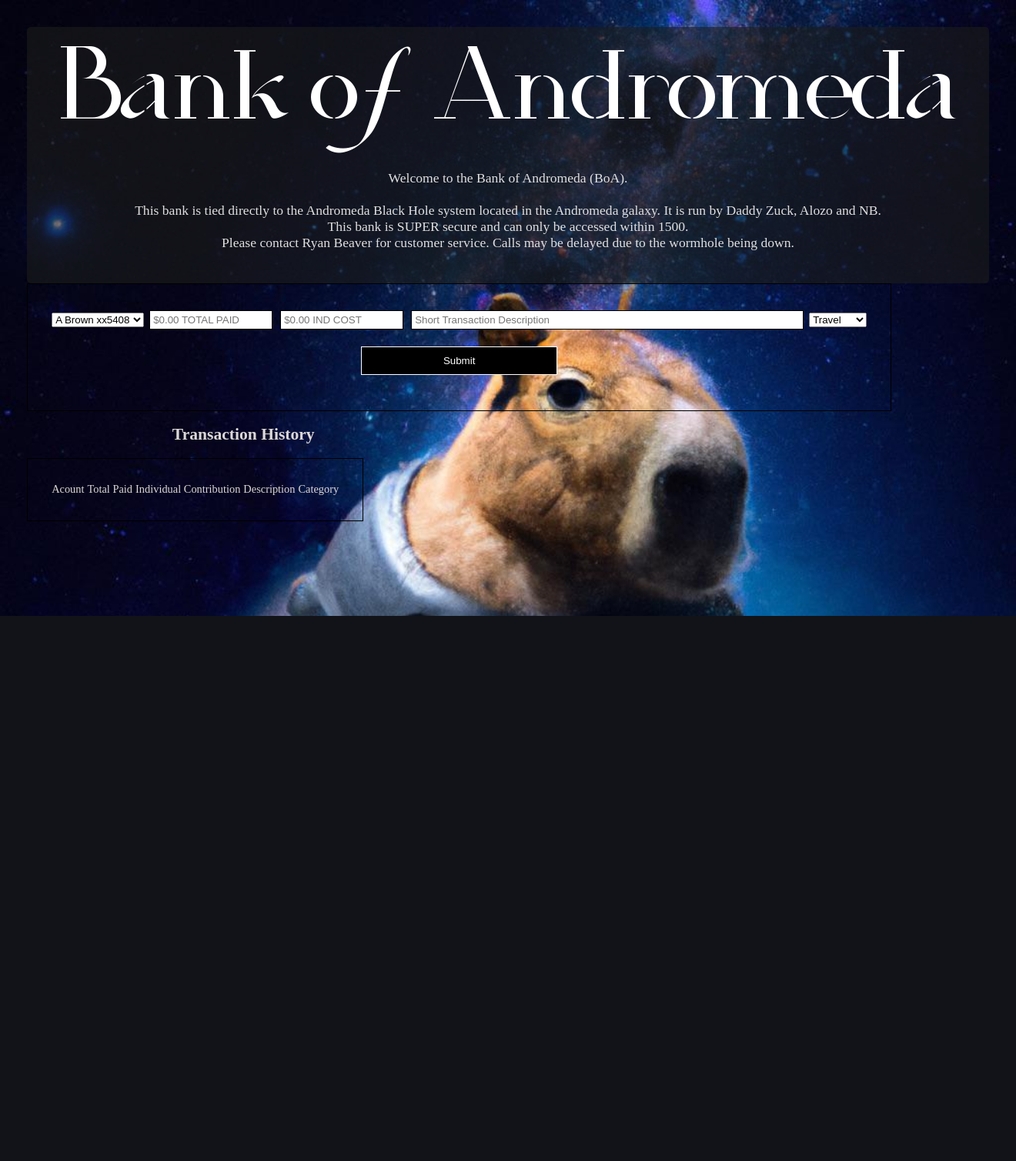
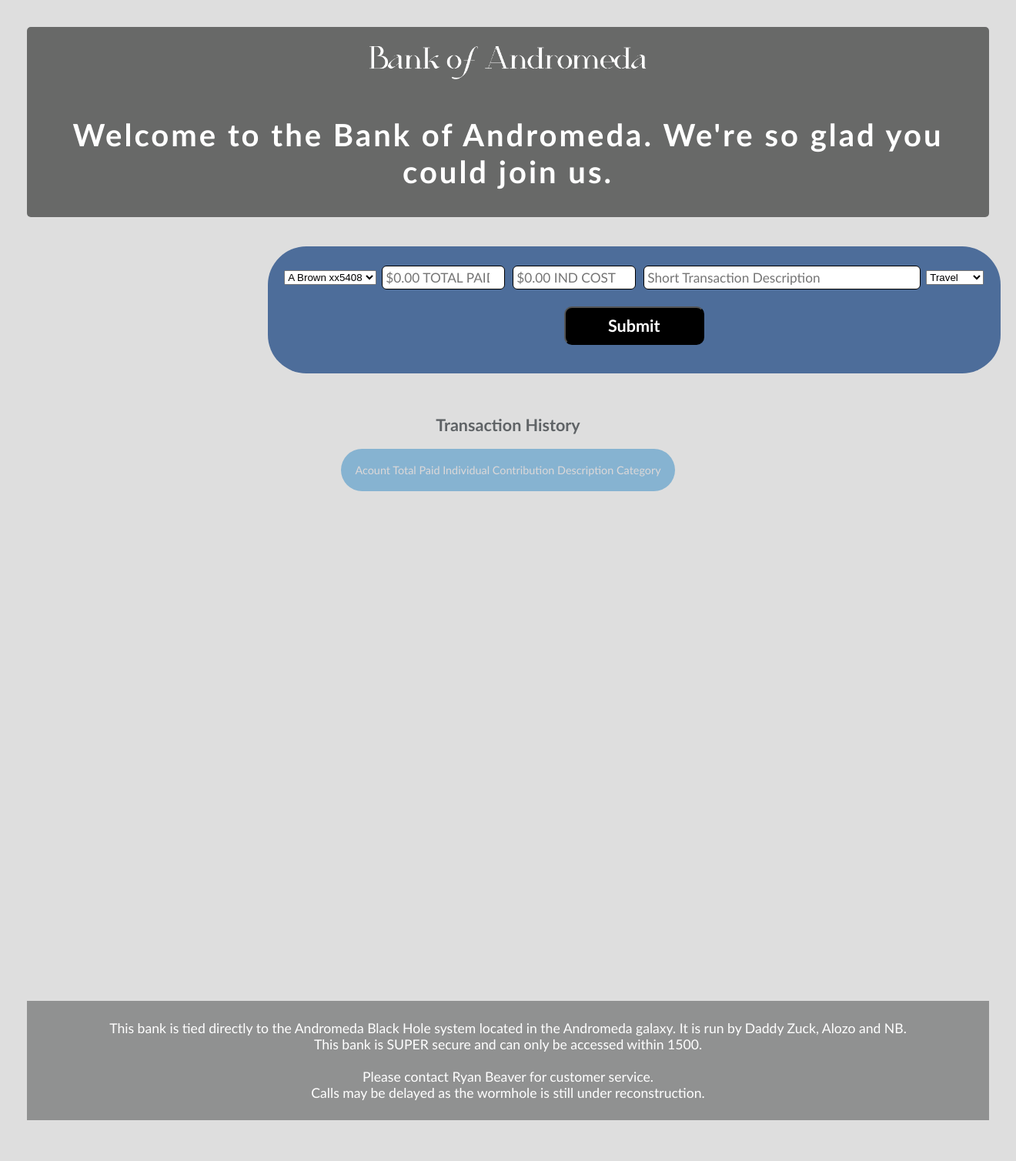
Before and after one commit to alizabrownie/LCDM, a PHP site: page /bankOfAndromeda/index.html in a window 1320 px wide. Shown: the whole page at 77% size. Before the commit the page ends 800 px from the top, so only its background shows below. Run offline with PHP 8.4, Linux system fonts and the light colour scheme.

Commit message:
NB | initial commit with kinda good looking stuffgit add bankOfAndromeda/index.html bankOfAndromeda/mainCss.css

```diff
--- a/bankOfAndromeda/index.html
+++ b/bankOfAndromeda/index.html
@@ -28,16 +28,15 @@ Functionality WILL NOT WORK on this page
 
 <body>
     <div class="intro">
-        <img src="logo.png" />
-        <p>Welcome to the Bank of Andromeda (BoA).
-            <br /><br />This bank is tied directly to the Andromeda Black Hole system located in the Andromeda galaxy.
-            It is run by Daddy Zuck, Alozo and NB. <br />This bank is SUPER secure and can only be accessed within 1500.
-            <br />Please contact Ryan Beaver for customer service. Calls may be delayed due to the wormhole being down.
+        <img src="logo.png" class="center"/>
+        <div class="container">
+            <span class="text1"><br />Welcome to the Bank of Andromeda. We're so glad you could join us.</span>
+        </div>
     </div>
-
-    <div class="BoA">
+    <br/><br/>
+    <div class="BoA" class="center">
         <form action="php/table_transfer.php" method="post" >
-        <table id="user_input">
+        <table>
             <tr class="input_row">
                 <td>
                     <select name="payer">
@@ -48,8 +47,8 @@ Functionality WILL NOT WORK on this page
                 </td>
                 <td><input type="number" name="total_paid" placeholder="$0.00 TOTAL PAID" class="numeric_field"></td>
                 <td><input type="number" name="ind_contribution" placeholder="$0.00 IND COST" class="numeric_field"></td>
-                <td><input type="text" name="description" placeholder="Short Transaction Description"></td>
-                <td><select name="category">
+                <td><input type="text" name="description" placeholder="Short Transaction Description" class="description_box"></td>
+                <td><select name="category" class="dropdown">
                         <option value="travel" selected>Travel</option>
                         <option value="food">Food</option>
                         <option value="activities">Activities</option>
@@ -59,14 +58,14 @@ Functionality WILL NOT WORK on this page
             <tr id="additionalRow">
                 <td colspan="5">
                     <script src="BoA_submit.js"></script>
-                    <button id="button" type="submit">Submit</button>
+                    <button id="button" type="submit"><b>Submit</b></button>
                 </td>
             </tr>
         </table>
         </form>
-
-        <h2>Transaction History</h2>
-        <table id="transaction_table">
+        <br/><br/>
+        <h2 style="color:#5F6366">Transaction History</h2>
+        <transact_table id="transaction_table">
          <?php include 'php/fetch_table.php' ?>
             <tr>
                 <td>Acount</td>
@@ -75,9 +74,13 @@ Functionality WILL NOT WORK on this page
                 <td>Description</td>
                 <td>Category</td>
             </tr>
-        </table>
+        </transact_table>
     </div>
 
 </body>
 
+<p id="footer"> This bank is tied directly to the Andromeda Black Hole system located in the Andromeda galaxy.
+        It is run by Daddy Zuck, Alozo and NB. <br />This bank is SUPER secure and can only be accessed within 1500.
+        <br /><br />Please contact Ryan Beaver for customer service. <br />Calls may be delayed as the wormhole is still under reconstruction.
+
 </html>
--- a/bankOfAndromeda/mainCss.css
+++ b/bankOfAndromeda/mainCss.css
@@ -11,13 +11,13 @@ CSS File
 */
 
 body {
-    background: url('capyinspace.jpg');
+    background-color: #DEDEDE;
     padding: 10px;
     margin: 25px;
     color: white;
     background-attachment: fixed;
     background-size: cover;
-    font-family: serif;
+    font-family: 'Trebuchet MS', sans-serif;
 }
 
 h1 {
@@ -54,36 +54,79 @@ input[type=text]:focus {
 p {
     text-align: center;
     font-size: 1.1em;
-
+    font-family: 'Trebuchet MS', sans-serif;
 }
 
 table{
+    display: inline-block;
     text-align: center;
-    padding: 5%;
-    border: 1px solid black;
+    padding: 3%;
+    /* border: 1px solid black; */
+    border-radius: 50px;
+    background-color: #4D6D9A;
+    margin-left: auto;
+    margin-right: auto;
 }
+
+transact_table{
+    display: inline-block;
+    text-align: center;
+    padding: 3%;
+    /* border: 1px solid black; */
+    border-radius: 50px;
+    background-color: #86B3D1;
+    margin-left: auto;
+    margin-right: auto;
+}
+
+.center {
+    display: block;
+    margin-left: auto;
+    margin-right: auto;
+    width: 30%;
+  }
 
 .BoA {
     text-align: center;
-    width: 45%;
-    float: left;
+    width: 50%;
+
     margin-bottom: 55px;
     font-size: .9em;
     color: #dcd8d8;
+    margin-left: auto;
+    margin-right: auto;
 
 }
 
 .numeric_field{
     width: 150px;
+    border-radius: 6px;
+    font-family: 'Trebuchet MS', sans-serif;
+    font-size: 1.2em;
+}
+
+.description_box{
+    width: 350px;
+    border-radius: 6px;
+    font-family: 'Trebuchet MS', sans-serif;
+    font-size: 1.2em;
+}
+
+dropdown {
+    width: 200px;
+    border-radius: 6px;
 }
 
 #button {
     padding: 10px;
     background: black;
     margin: 15px;
-    border: 1px solid white;
+    /* border: 1px solid white; */
+    font-size: 1.5em;
+    font-family: 'Trebuchet MS', sans-serif;
+    border-radius: 10px;
     color: white;
-    width: 255px;
+    width: 20%;
     cursor: pointer;
 }
 
@@ -108,7 +151,7 @@ table{
     cursor: pointer;
   }
 
-  .addOptionButton:hover {
+.addOptionButton:hover {
     background-color: rgb(255, 255, 255);
     color:black;
   }
@@ -119,7 +162,6 @@ table{
     border-radius: 5px;
     text-align: center;
     color: #e0e0e0;
-
 }
 
 .decisions {
@@ -127,7 +169,87 @@ table{
     background: rgba(27, 29, 28, 0.4);
     padding: 25px;
     padding-top: 35px;
+}
 
+.fade-in-text {
+    font-size: 2.5em;
+    text-align: center;
+    font-family: 'Trebuchet MS', sans-serif;
+    animation: left-to-right-fade-in 5s ease-in;
+    -webkit-mask-repeat: no-repeat;
+  }
+
+@keyframes left-to-right-fade-in {
+    0% {
+      -webkit-mask-size: 0%;
+      -webkit-mask-image: linear-gradient(
+        to right,
+        rgba(0, 0, 0, 1) 90%,
+        rgba(0, 0, 0, 0)
+      );
+    }
+    100% {
+      -webkit-mask-size: 100%;
+      -webkit-mask-image: linear-gradient(
+        to right,
+        rgba(0, 0, 0, 1) 90%,
+        rgba(0, 0, 0, 0)
+      );
+    }
+}
+
+.container{
+    text-align: center;
+    width: 100%;
+}
+
+.container span{
+    display: block;
+    animation: text 3s;
+}
+
+.text1{
+    color: white;
+    font-size: 2.5em;
+    font-weight: bold;
+    margin-bottom: 10px;
+    letter-spacing: 3px;
+}
+
+@keyframes text {
+    0%{
+        color: transparent;
+        letter-spacing: -3px;
+    }
+    50%{
+        letter-spacing: 3.5px;
+    }
+    100%{
+        letter-spacing: 3px;
+    }
+}
+
+.image{
+    flex:1;
+    opacity: 1;
+    transform: translateX(0);
+    transition: all 0.5s ease-in-out;
+}
+
+
+.image img{
+    width: 100%;
+    object-fit: cover;
+    padding:5rem;
+}
+
+.push-right{
+    opacity: 0;
+    transform: translateX(50px);
+}
+.push-left{
+    opacity: 0;
+    transform: translateX(-50px);
 }
 
 #number {
@@ -160,7 +282,7 @@ table{
     text-decoration: none;
     text-align: center;
     padding: 25px;
-    color: grey;
+    color: white;
 }
 
 #footer a {
```
